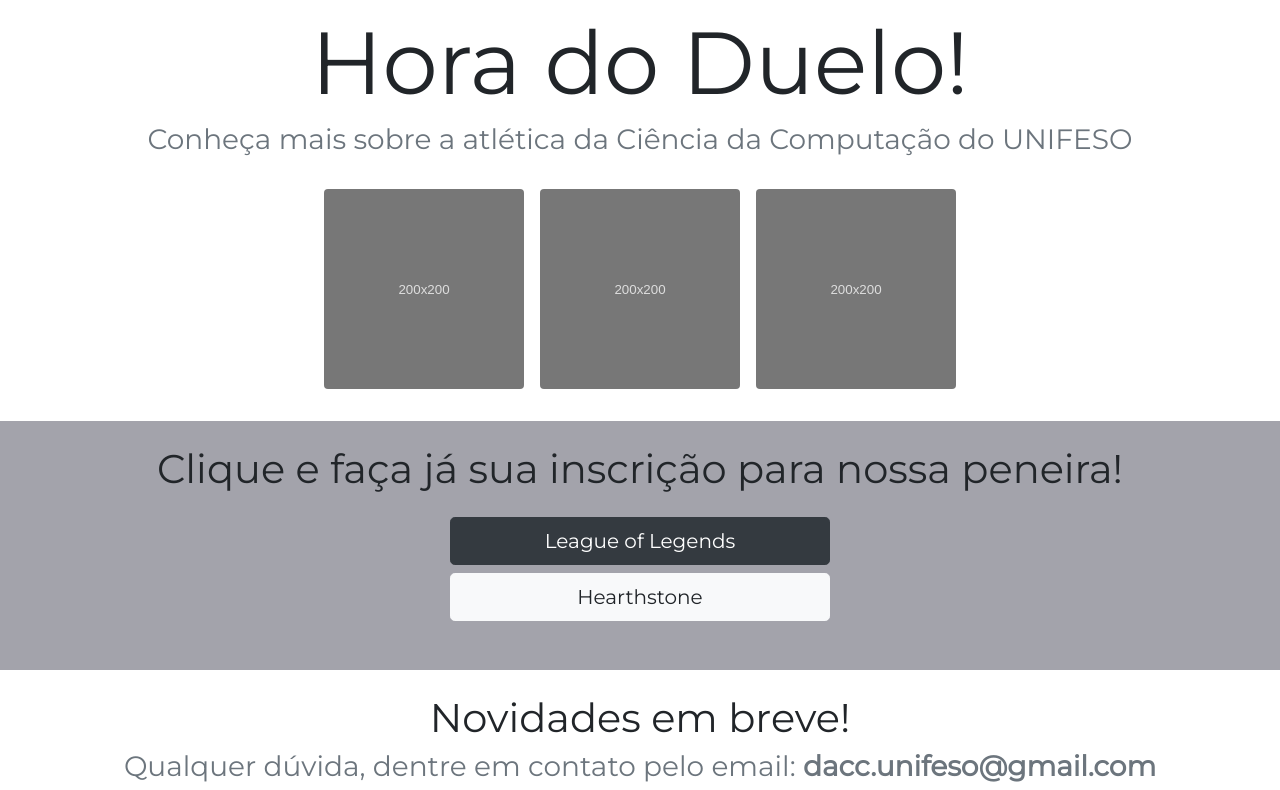
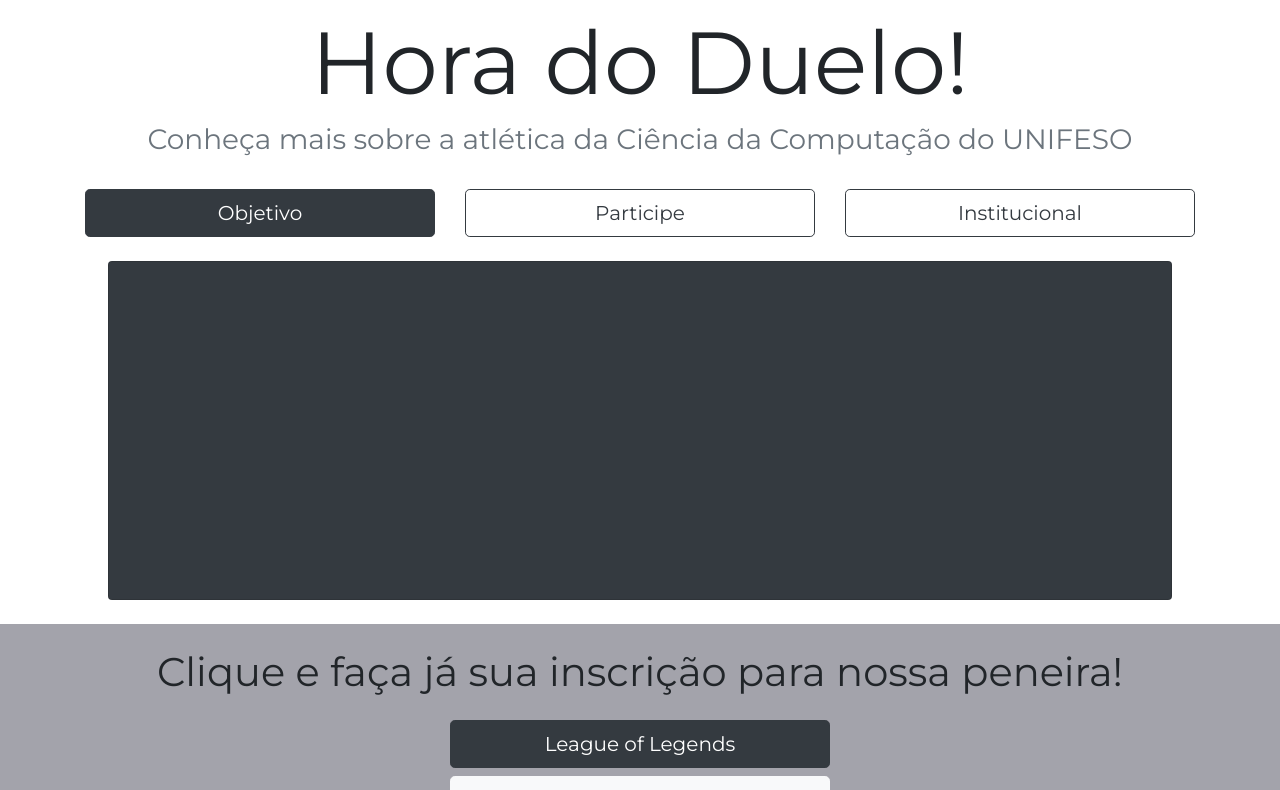
Before and after one commit to Katreque/darkowls, a React (Create React App) app: page / in a window 1280 px wide. Shown: the part 489-1279 px from the top of the page. Built offline with nearby package versions, Linux system fonts and the light colour scheme.

Commit message:
Refatoracao do menu de informacoes + minor fixes para mobile.

```diff
--- a/src/App.css
+++ b/src/App.css
@@ -59,6 +59,10 @@
   -o-animation: fadein 1s;
 }
 
+.corTexto {
+  color: #d2d2d2
+}
+
 .linkFooterColor {
   color: #6c757d;
 }
--- a/src/App.js
+++ b/src/App.js
@@ -84,14 +84,12 @@
                 <img className="d-block w-100" src={require('./download.svg')} alt="Second slide"/>
                 <div className="carousel-caption d-none d-md-block">
                   <h5>League of Legends</h5>
-                  <p>O game mais KappaPride</p>
                 </div>
               </div>
               <div className="carousel-item">
                 <img className="d-block w-100" src={require('./download.svg')} alt="Third slide"/>
                 <div className="carousel-caption d-none d-md-block">
                   <h5>Hearthstone</h5>
-                  <p>O game mais Resident Sleeper</p>
                 </div>
               </div>
             </div>
@@ -136,10 +134,31 @@
   constructor(props) {
     super(props);
     this.state = {
-      toggleFromObjetivo: false,
+      toggleFromObjetivo: true,
       toggleFromParticipar: false,
       toggleFromRegras: false
     }
+
+    this.arrayIdButtons = [
+      {
+        id: 'botaoObjetivoDesktop'
+      },
+      {
+        id: 'botaoParticiparDesktop'
+      },
+      {
+        id: 'botaoInstitucionalDesktop'
+      },
+      {
+        id: 'botaoObjetivoMobile'
+      },
+      {
+        id: 'botaoParticiparMobile'
+      },
+      {
+        id: 'botaoInstitucionalMobile'
+      }
+    ];
 
     this.toggleFromObjetivo = this.toggleFromObjetivo.bind(this);
     this.toggleFromParticipar = this.toggleFromParticipar.bind(this);
@@ -148,34 +167,74 @@
 
   toggleFromObjetivo() {
     let estado = this.state.toggleFromObjetivo;
-    this.toggleOffAll();
+    this.toggleDefault();
     this.setState({
       toggleFromObjetivo: !estado
+    }, () => {
+      this.toggleBotaoAtivo()
+      return this.smoothScrollInfo(idInformacao);
     })
   }
 
   toggleFromParticipar() {
     let estado = this.state.toggleFromParticipar;
-    this.toggleOffAll();
+    this.toggleDefault();
     this.setState({
       toggleFromParticipar: !estado
+    }, () => {
+      this.toggleBotaoAtivo();
+      return this.smoothScrollInfo(idInformacao);
     })
   }
 
   toggleFromRegras() {
     let estado = this.state.toggleFromRegras;
-    this.toggleOffAll();
+    this.toggleDefault();
     this.setState({
       toggleFromRegras: !estado
+    }, () => {
+      this.toggleBotaoAtivo();
+      return this.smoothScrollInfo(idInformacao);
     })
   }
 
-  toggleOffAll() {
+  toggleDefault() {
     this.setState({
       toggleFromObjetivo: false,
       toggleFromParticipar: false,
       toggleFromRegras: false
     })
+  }
+
+  toggleBotaoAtivo() {
+    let indicesAtivos = [];
+
+    if(!!this.state.toggleFromObjetivo) {
+      indicesAtivos = [0, 3];
+    }
+
+    if(!!this.state.toggleFromParticipar) {
+      indicesAtivos = [1, 4];
+    }
+
+    if(!!this.state.toggleFromRegras) {
+      indicesAtivos = [2, 5];
+    }
+
+    for(let i = 0; i < this.arrayIdButtons.length; i++) {
+      $('#' + this.arrayIdButtons[i].id).removeClass('btn-outline-dark');
+      if (i === indicesAtivos[0] || i === indicesAtivos[1]) {
+        $('#' + this.arrayIdButtons[i].id).addClass('btn-dark');
+      } else {
+        $('#' + this.arrayIdButtons[i].id).addClass('btn-outline-dark');
+      }
+    }
+  }
+
+  smoothScrollInfo(id) {
+    $('html').animate({
+        scrollTop: $('#' + id).offset().top
+      }, 'slow')
   }
 
   render() {
@@ -187,22 +246,36 @@
           <h3 className="text-muted">Conheça mais sobre a atlética da Ciência da Computação do UNIFESO</h3>
         </div>
         {/*Grandes Devices */}
+        <div className="container">
+          <div className="row">
+            <div className="col-sm-4 mt-4 text-center d-none d-md-block">
+              <button id="botaoObjetivoDesktop" className="btn btn-lg btn-dark btn-block" onClick={this.toggleFromObjetivo}>Objetivo</button>
+            </div>
+            <div className="col-sm-4 mt-4 text-center d-none d-md-block">
+              <button id="botaoParticiparDesktop" className="btn btn-lg btn-outline-dark btn-block" onClick={this.toggleFromParticipar}>Participe</button>
+            </div>
+            <div className="col-sm-4 mt-4 text-center d-none d-md-block">
+              <button id="botaoInstitucionalDesktop" className="btn btn-lg btn-outline-dark btn-block" onClick={this.toggleFromRegras}>Institucional</button>
+            </div>
+          </div>
           <div className="col-sm-12 mt-4 text-center d-none d-md-block">
-          <img src={require("./socialMedia.svg")} className="rounded m-2 handPointer" onClick={this.toggleFromObjetivo} alt=""></img>
-          <img src={require("./socialMedia.svg")} className="rounded m-2 handPointer" onClick={this.toggleFromParticipar} alt=""></img>
-          <img src={require("./socialMedia.svg")} className="rounded m-2 handPointer" onClick={this.toggleFromRegras} alt=""></img>
             <Objetivo toggle={this.state.toggleFromObjetivo} />
             <Participar toggle={this.state.toggleFromParticipar}/>
             <Regras toggle={this.state.toggleFromRegras}/>
           </div>
+        </div>
         {/*Mobile Devices */}
         <div className="col-sm-12 mt-4 text-center d-sm-none">
-          <img src={require("./socialMedia.svg")} className="rounded m-2 handPointer" onClick={this.toggleFromObjetivo} alt=""></img>
+          <div className="container">
+            <button id="botaoObjetivoMobile" className="btn btn-lg btn-dark btn-block mb-2" onClick={this.toggleFromObjetivo}>Objetivo</button>
             <Objetivo toggle={this.state.toggleFromObjetivo} />
-          <img src={require("./socialMedia.svg")} className="rounded m-2 handPointer" onClick={this.toggleFromParticipar} alt=""></img>
+
+            <button id="botaoParticiparMobile" className="btn btn-lg btn-outline-dark btn-block mt-2 mb-2" onClick={this.toggleFromParticipar}>Participe</button>
             <Participar toggle={this.state.toggleFromParticipar}/>
-          <img src={require("./socialMedia.svg")} className="rounded m-2 handPointer" onClick={this.toggleFromRegras} alt=""></img>
+
+            <button id="botaoInstitucionalMobile" className="btn btn-lg btn-outline-dark btn-block mt-2 mb-2" onClick={this.toggleFromRegras}>Institucional</button>
             <Regras toggle={this.state.toggleFromRegras}/>
+          </div>
         </div>
       </div>
     )
@@ -215,15 +288,20 @@
       <div className={this.props.toggle?'d-block':'d-none'}>
         <div className="card text-white bg-dark m-2">
           <h1 className="card-header text-center fadeinAnimation">Objetivo</h1>
-          <div className="card-body text-left fadeinAnimation">
-            <p>O cenário de e-Sports está em constante crescimento em todo o mundo e no Brasil não é diferente.
-               Apesar do início do movimento, ainda é um campo pouco visto e reconhecido por muitas instiuições.
+          <div className="card-body text-left fadeinAnimation m-3">
+            <p className="corTexto">
+              Para este primeiro ano de Atlética, o objetivo é formar e estabelecer times fortes
+              e competitivos para poderem disputar os principais campeonatos nacionais de e-Sports
+              com foco universitário no ano que vem.
             </p>
-            <p>
-               Nosso objetivo é mostrar que através da Dark Owls, fundada em 2018 por Renan "Katreque" Souza,
-               podemos ter grande impacto positivo seja no cenário competitivo de e-Sports, para a instituição
-               levando seu nome aos principais eventos nacionais e para os estudantes envolvidos na Atlética,
-               ganhando experiência e conhecimento sobre o funcionamento da área, uma das mais aquecidas atualmente.
+            <p className="corTexto">
+              Neste primeiro semestre, iremos focar no <strong className="text-white">League of Legends</strong> e <strong className="text-white">Hearthstone. </strong>
+              Por serem jogos que já estamos mais acostumados de lidar, escolhemos para nos facilitar em relação
+              a organização e no gerenciamento das equipes.
+            </p>
+            <p className="corTexto">
+              Com base nas experiências, feedbacks e andamento dos times, nossa meta é no segundo semestre
+              criar <strong className="text-white">mais dois times</strong> de outros games para assim entrarem na Atlética.
             </p>
           </div>
         </div>
@@ -236,10 +314,16 @@
   render() {
     return (
       <div className={this.props.toggle?'d-block':'d-none'}>
-        <div className="card text-center text-white bg-dark m-2">
-          <h1 className="card-header fadeinAnimation">Participar</h1>
-          <div className="card-body fadeinAnimation">
-            <p>O objetivo é ser o objetivo dentro do objetivo objetivado sempre objetivando os nosso objetivos. Kappa</p>
+        <div className="card text-white bg-dark m-2">
+          <h1 className="card-header text-center fadeinAnimation">Participe</h1>
+          <div className="card-body text-left fadeinAnimation m-3">
+            <p className="corTexto">
+              Fazer sua inscrição na peneira é bem simples. Basta ir na sessão de <strong className="text-white">Inscrição</strong>, escolher o formulário
+              do jogo no qual quer participar, preenchê-lo e ficar atento em seu email. Data e avisos serão passados por lá.
+            </p>
+            <p className="corTexto">
+              A peneira é totalmente <strong className="text-white">de graça</strong>, para que todos possam ter a oportunidade de participar.
+            </p>
           </div>
         </div>
       </div>
@@ -251,10 +335,20 @@
   render() {
     return (
       <div className={this.props.toggle?'d-block':'d-none'}>
-        <div className="card text-center text-white bg-dark m-2">
-          <h1 className="card-header fadeinAnimation">Regras</h1>
-          <div className="card-body fadeinAnimation">
-            <p>O objetivo é ser o objetivo dentro do objetivo objetivado sempre objetivando os nosso objetivos. Kappa</p>
+        <div className="card text-white bg-dark m-2">
+          <h1 className="d-none d-sm-block card-header text-center fadeinAnimation">Institucional</h1>
+          <h2 className="d-block d-sm-none card-header text-center fadeinAnimation">Institucional</h2>
+          <div className="card-body text-left fadeinAnimation m-3">
+            <p className="corTexto">
+              O cenário de e-Sports está em constante crescimento em todo o mundo e no Brasil não é diferente.
+              Apesar do início do movimento, ainda é um campo pouco visto e reconhecido por muitas instituições.
+            </p>
+            <p className="corTexto">
+               Iremos mostrar que através da <strong className="text-white">Dark Owls</strong>, fundada em 2018 por Renan "Katreque" Souza,
+               podemos ter grande impacto positivo seja no cenário competitivo de e-Sports, para a instituição
+               levando seu nome aos principais eventos nacionais e para os estudantes envolvidos na Atlética,
+               ganhando experiência e conhecimento sobre o funcionamento da área, uma das mais aquecidas atualmente.
+             </p>
           </div>
         </div>
       </div>
```
Lines whose indentation alone changed are shown as unchanged.
